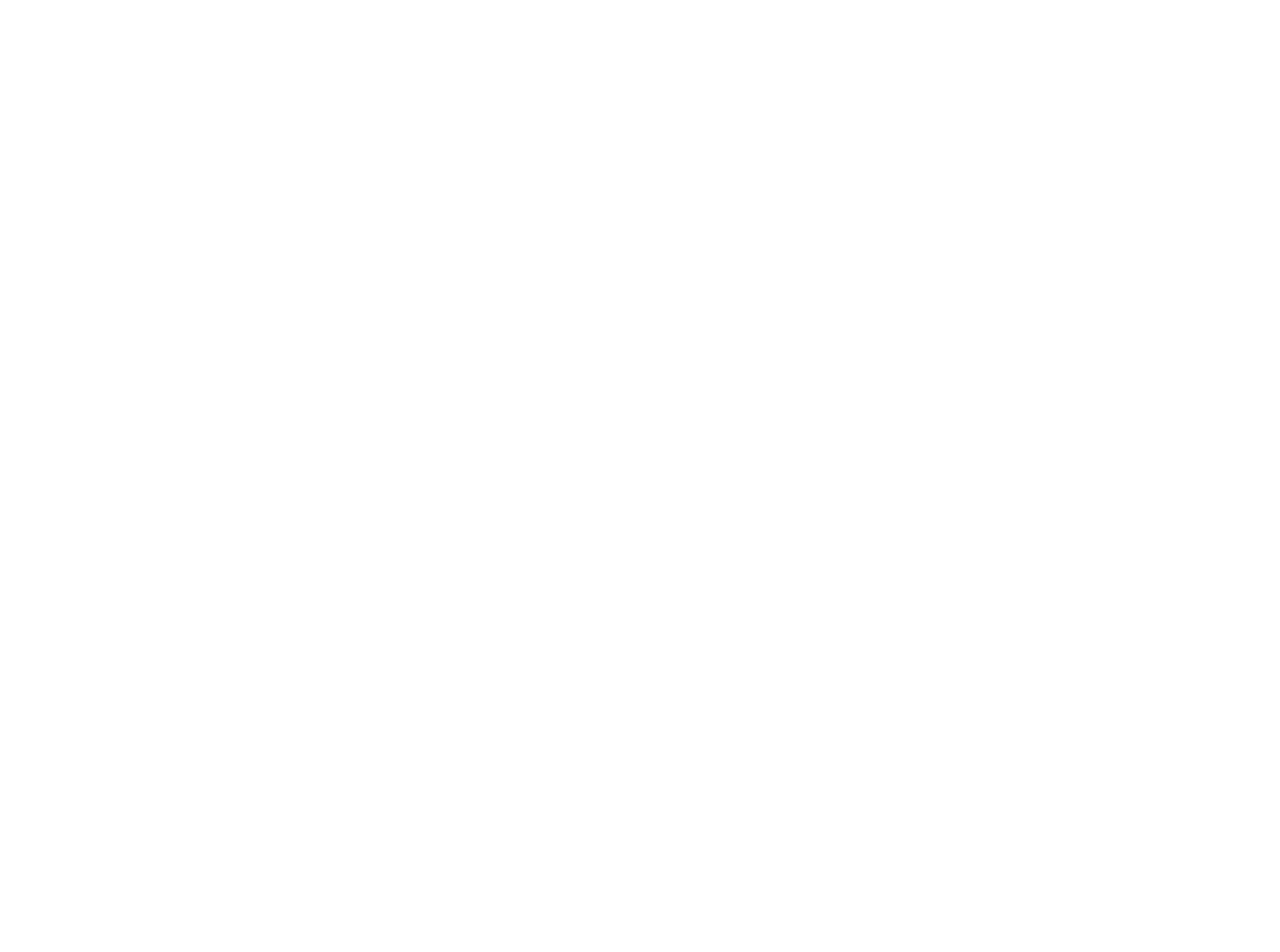
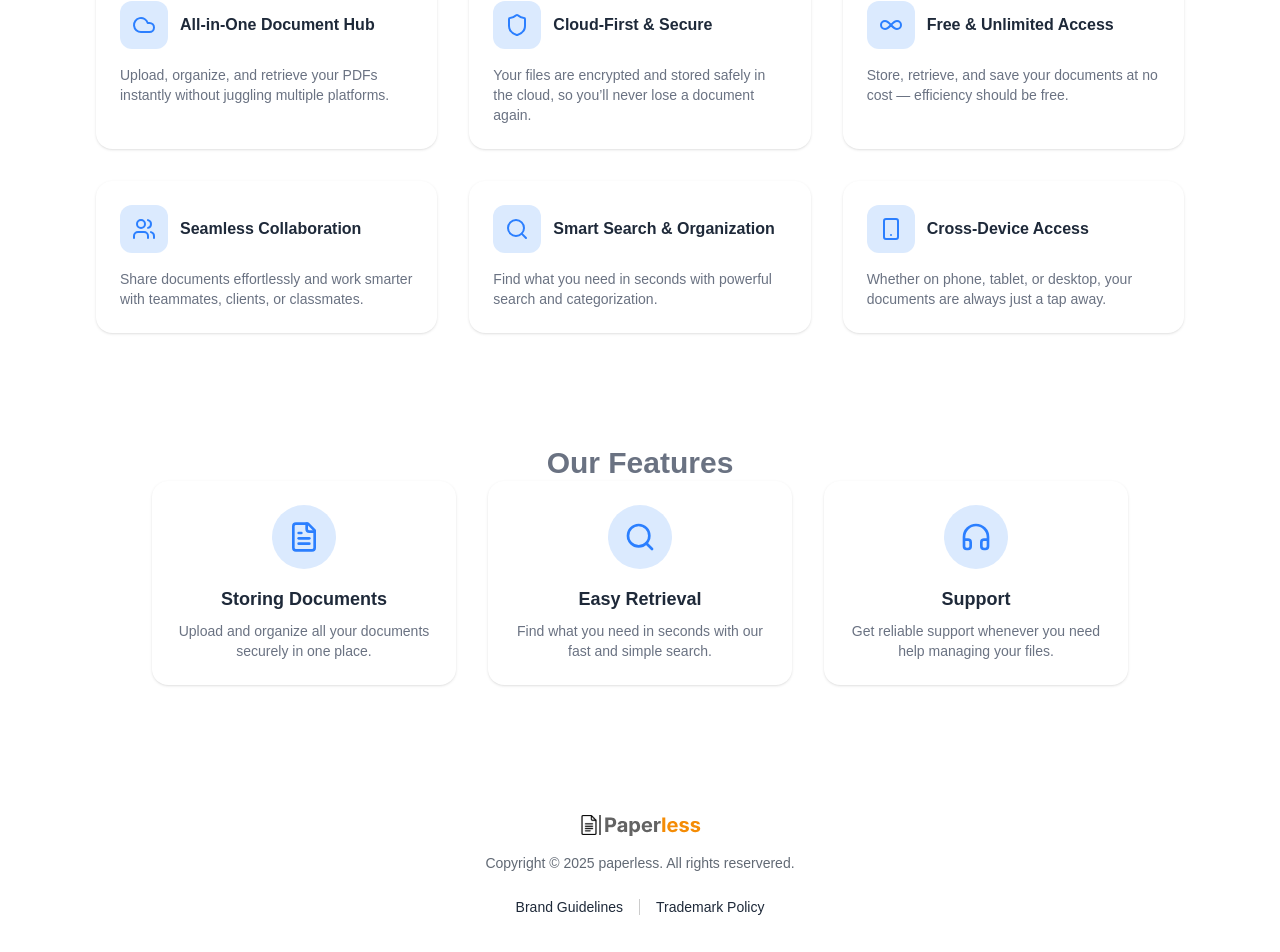
Before and after one commit to smartdevASAP/paperless-client, a React (Vite) app in the folder paperless/: page / in a window 1280 px wide. Shown: the part 731-1683 px from the top of the page. Before the commit the page ends 800 px from the top, so only its background shows below. Built offline with nearby package versions, Linux system fonts and the light colour scheme.

Commit message:
working on the user-onboarding experience

```diff
--- a/paperless/package.json
+++ b/paperless/package.json
@@ -11,6 +11,7 @@
   },
   "dependencies": {
     "@tailwindcss/vite": "^4.1.12",
+    "lucide-react": "^0.542.0",
     "react": "^19.1.1",
     "react-dom": "^19.1.1",
     "tailwindcss": "^4.1.12"
--- a/paperless/src/App.jsx
+++ b/paperless/src/App.jsx
@@ -1,7 +1,10 @@
 import React from "react";
 import Nav from "./user/components/nav";
+import Features from "./user/components/about";
 import Header from "./user/components/header";
 import { AppContext, useAppContext } from "./context/appcontext";
+import FeaturesSection from "./user/components/features";
+import Footer from "./user/components/footer";
 function App() {
   const { appMode, setAppMode } = useAppContext();
   return (
@@ -9,6 +12,9 @@
       <div className="p-2  w-[90vw] mx-auto">
         <Nav />
         <Header />
+        <Features />
+        <FeaturesSection />
+        <Footer />
       </div>
     </div>
   );
--- a/paperless/src/context/appcontext.jsx
+++ b/paperless/src/context/appcontext.jsx
@@ -11,7 +11,7 @@
 
   //when the component mounts;
   useEffect(() => {
-    setAppMode(true);
+    setAppMode(!appMode);
   }, []);
   // Values you want to share
   const value = {
--- /dev/null
+++ b/paperless/src/user/components/about.jsx
@@ -0,0 +1,85 @@
+import React from "react";
+import {
+  Shield,
+  Cloud,
+  Users,
+  Search,
+  Smartphone,
+  Infinity,
+} from "lucide-react";
+import { useAppContext } from "../../context/appcontext";
+
+const features = [
+  {
+    title: "All-in-One Document Hub",
+    desc: "Upload, organize, and retrieve your PDFs instantly without juggling multiple platforms.",
+    icon: Cloud,
+  },
+  {
+    title: "Cloud-First & Secure",
+    desc: "Your files are encrypted and stored safely in the cloud, so you’ll never lose a document again.",
+    icon: Shield,
+  },
+  {
+    title: "Free & Unlimited Access",
+    desc: "Store, retrieve, and save your documents at no cost — efficiency should be free.",
+    icon: Infinity,
+  },
+  {
+    title: "Seamless Collaboration",
+    desc: "Share documents effortlessly and work smarter with teammates, clients, or classmates.",
+    icon: Users,
+  },
+  {
+    title: "Smart Search & Organization",
+    desc: "Find what you need in seconds with powerful search and categorization.",
+    icon: Search,
+  },
+  {
+    title: "Cross-Device Access",
+    desc: "Whether on phone, tablet, or desktop, your documents are always just a tap away.",
+    icon: Smartphone,
+  },
+];
+
+function Features() {
+  const { appMode } = useAppContext();
+  return (
+    <section
+      className={`py-12 bg-gray-100 ${
+        !appMode ? "bg-gray-100/1.5" : "bg-zinc-900"
+      }`}
+    >
+      <div className="max-w-6xl mx-auto px-6">
+        <h2 className="text-2xl md:text-3xl font-bold text-center text-gray-700 dark:text-gray-500 mb-10">
+          What Sets Paperless Apart
+        </h2>
+        <div className="grid md:grid-cols-3 gap-8">
+          {features.map((feature, index) => {
+            const Icon = feature.icon;
+            return (
+              <div
+                key={index}
+                className="bg-white dark:bg-slate-800 shadow-sm rounded-2xl p-6 hover:shadow-md transition"
+              >
+                <div className="flex items-center gap-3 mb-4">
+                  <div className="p-3 bg-blue-100 dark:bg-blue-900 rounded-xl">
+                    <Icon className="w-6 h-6 text-blue-500" />
+                  </div>
+                  <h3 className="font-semibold text-gray-800 dark:text-gray-100">
+                    {feature.title}
+                  </h3>
+                </div>
+                <p className="text-sm text-gray-500 dark:text-gray-400">
+                  {feature.desc}
+                </p>
+              </div>
+            );
+          })}
+        </div>
+      </div>
+    </section>
+  );
+}
+
+export default Features;
--- /dev/null
+++ b/paperless/src/user/components/features.jsx
@@ -0,0 +1,57 @@
+import React from "react";
+import { FileText, Search, Headphones } from "lucide-react";
+
+const features = [
+  {
+    title: "Storing Documents",
+    desc: "Upload and organize all your documents securely in one place.",
+    icon: FileText,
+  },
+  {
+    title: "Easy Retrieval",
+    desc: "Find what you need in seconds with our fast and simple search.",
+    icon: Search,
+  },
+  {
+    title: "Support",
+    desc: "Get reliable support whenever you need help managing your files.",
+    icon: Headphones,
+  },
+];
+
+function FeaturesSection() {
+  return (
+    <section className="py-16 ">
+      <div className="max-w-5xl mx-auto px-6">
+        <h2 className="text-2xl md:text-3xl font-bold text-center text-gray-500 ">
+          Our Features
+        </h2>
+        <div className="grid md:grid-cols-3 gap-8">
+          {features.map((feature, index) => {
+            const Icon = feature.icon;
+            return (
+              <div
+                key={index}
+                className="bg-white dark:bg-slate-800 shadow-sm rounded-2xl p-6 text-center hover:shadow-md transition"
+              >
+                <div className="flex justify-center mb-4">
+                  <div className="p-4 bg-blue-100 dark:bg-blue-900 rounded-full">
+                    <Icon className="w-8 h-8 text-blue-500" />
+                  </div>
+                </div>
+                <h3 className="font-semibold text-lg text-gray-800 dark:text-gray-100 mb-2">
+                  {feature.title}
+                </h3>
+                <p className="text-sm text-gray-500 dark:text-gray-400">
+                  {feature.desc}
+                </p>
+              </div>
+            );
+          })}
+        </div>
+      </div>
+    </section>
+  );
+}
+
+export default FeaturesSection;
--- /dev/null
+++ b/paperless/src/user/components/footer.jsx
@@ -0,0 +1,34 @@
+import React from "react";
+import { assets } from "../../assets/assets_config";
+function Footer() {
+  return (
+    <div>
+      <>
+        <footer className="flex flex-col items-center justify-around w-full py-16 text-sm  text-gray-800/70">
+          <img src={assets.logo} alt="" />
+          <p className="mt-4 text-center">
+            Copyright © 2025 <a href="https://prebuiltui.com">paperless</a>. All
+            rights reservered.
+          </p>
+          <div className="flex items-center gap-4 mt-6">
+            <a
+              href="#"
+              className="font-medium text-gray-800 hover:text-black transition-all"
+            >
+              Brand Guidelines
+            </a>
+            <div className="h-4 w-px bg-black/20"></div>
+            <a
+              href="#"
+              className="font-medium text-gray-800 hover:text-black transition-all"
+            >
+              Trademark Policy
+            </a>
+          </div>
+        </footer>
+      </>
+    </div>
+  );
+}
+
+export default Footer;
--- a/paperless/src/user/components/header.jsx
+++ b/paperless/src/user/components/header.jsx
@@ -4,7 +4,8 @@
 function Header() {
   const { appMode, setAppMode } = useAppContext();
   return (
-    <div className="w-[60vw] mx-auto mt-8">
+    <div className="border-gray-200 border-b pb-8">
+      <div className="w-[60vw]  mx-auto mt-8">
         <h1
           className={`text-center font-bold text-xl md:text-2xl ${
             !appMode ? "text-gray-600" : "text-white"
@@ -28,6 +29,7 @@
           Get Started
         </button>
       </div>
+    </div>
   );
 }
 
--- a/paperless/src/user/components/nav.jsx
+++ b/paperless/src/user/components/nav.jsx
@@ -34,7 +34,7 @@
           <img
             onClick={() => buttonHandlerFunction()}
             className="p-2 w-[33.3px] h-[33.33px] border-1 border-gray-200 rounded-sm"
-            src={!buttonMode ? assets.sun : assets.moon}
+            src={buttonMode ? assets.sun : assets.moon}
             alt=""
           />
         </button>
```
Also changed, not shown: 1 other file (tests, documents, lock files or other folders). Lines whose indentation alone changed are shown as unchanged.
